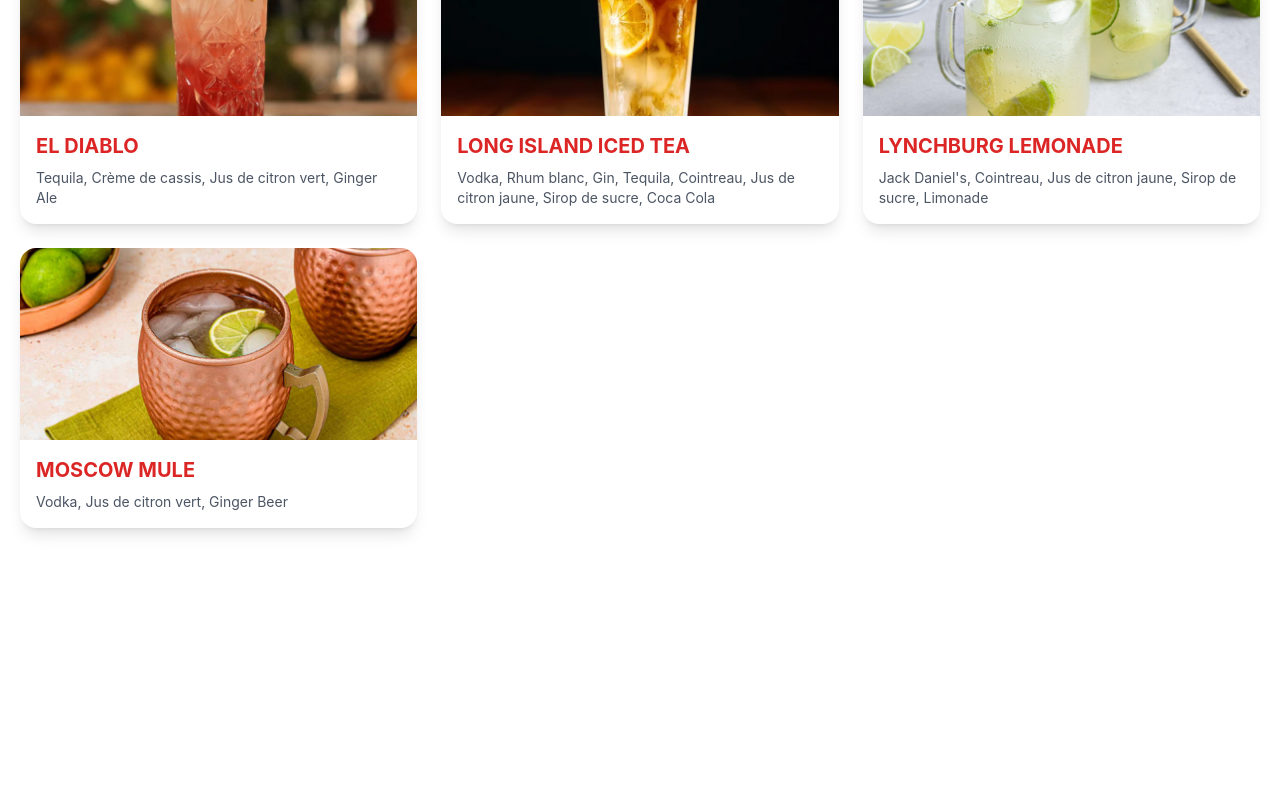
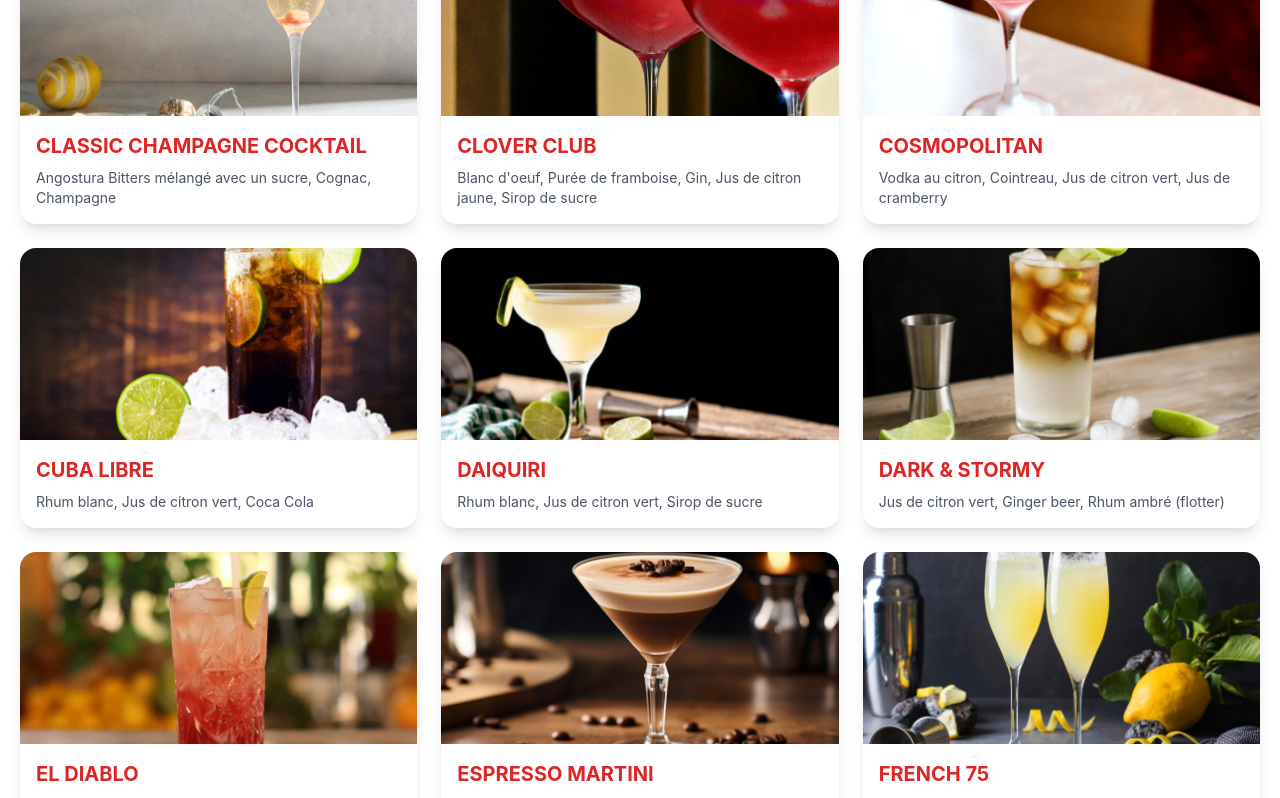
Before and after one commit to tho-bre/ebs-recipe-app, a React (Create React App) app: page / in a window 1280 px wide. Shown: the part 1240-2038 px from the top of the page. Before the commit the page ends 1788 px from the top, so only its background shows below. Built offline with nearby package versions, Linux system fonts and the light colour scheme; the HTML template or start-up script is replaced by a standard one.

Commit message:
Update cocktail recipes and images

```diff
--- a/src/data/cocktails.js
+++ b/src/data/cocktails.js
@@ -12,7 +12,7 @@ export const cocktails = [
         { name: "Ginger Beer", quantity: "Remplir", unit: "" }
       ],
       decoration: "Quartier de citron vert",
-      optional: "Mule jamaïcaine : Remplacer la vodka par du rhum épicé."
+      optional: "Mule jamaïcaine : Remplacer la vodka par du rhum épicé"
     },
     {
       id: 2,
@@ -65,7 +65,7 @@ export const cocktails = [
         { name: "Coca Cola", quantity: "Remplir", unit: "" }
       ],
       decoration: "Quartier de citron jaune",
-      optional: "Beverly Hills Iced Tea : Remplacer le Coca Cola par du Champagne."
+      optional: "Beverly Hills Iced Tea : Remplacer le Coca Cola par du Champagne"
     },
     {
       id: 5,
@@ -111,8 +111,8 @@ export const cocktails = [
         { name: "Baileys", quantity: "2", unit: "cl" },
         { name: "Cointreau", quantity: "2", unit: "cl" }
       ],
-      decoration: "Mettre le feu",
-      optional: ""
+      decoration: "",
+      optional: "Enflammer le shooter"
     },
     {
       id: 8,
@@ -133,7 +133,7 @@ export const cocktails = [
       id: 9,
       name: "BELLINI",
       image: "/images/bellini.jpg",
-      glass: "Flute à champagne",
+      glass: "Flûte à champagne",
       ice: "Aucun",
       technique: "Shaker & filtrer",
       ingredients: [
@@ -142,7 +142,7 @@ export const cocktails = [
         { name: "Prosecco", quantity: "Remplir", unit: "" }
       ],
       decoration: "",
-      optional: "Rossini : Remplacer la purée et liqueur de pêche par de la purée et liqueur de framboise."
+      optional: "Rossini : Remplacer la purée et liqueur de pêche par de la purée et liqueur de framboise"
     },
     {
       id: 10,
@@ -159,7 +159,7 @@ export const cocktails = [
       ],
       decoration: "Zeste d'orange",
       optional: ""
-    },,
+    },
     {
       id: 11,
       name: "BLOODY MARY",
@@ -208,6 +208,206 @@ export const cocktails = [
         { name: "Sirop de sucre", quantity: "2", unit: "cl" }
       ],
       decoration: "Quartier de citron vert",
-      optional: "Remplacer la cachaça par du rhum blanc de Martinique."
+      optional: "Remplacer la cachaça par du rhum blanc de Martinique"
+    },
+    {
+      id: 14,
+      name: "CLASSIC CHAMPAGNE COCKTAIL",
+      image: "/images/classic-champagne-cocktail.jpg",
+      glass: "Flûte à champagne",
+      ice: "Aucun",
+      technique: "Au verre",
+      ingredients: [
+        { name: "Angostura Bitters mélangé avec un sucre", quantity: "1", unit: "" },
+        { name: "Cognac", quantity: "2", unit: "cl" },
+        { name: "Champagne", quantity: "Remplir", unit: "" }
+      ],
+      decoration: "",
+      optional: ""
+    },
+    {
+      id: 15,
+      name: "CLOVER CLUB",
+      image: "/images/clover-club.jpg",
+      glass: "Coupe à champagne",
+      ice: "Aucun",
+      technique: "Shaker & filtrer",
+      ingredients: [
+        { name: "Blanc d'oeuf", quantity: "1", unit: "" },
+        { name: "Purée de framboise", quantity: "1,5", unit: "cl" },
+        { name: "Gin", quantity: "6", unit: "cl" },
+        { name: "Jus de citron jaune", quantity: "3", unit: "cl" },
+        { name: "Sirop de sucre", quantity: "1", unit: "cl" }
+      ],
+      decoration: "Une framboise",
+      optional: ""
+    },
+    {
+      id: 16,
+      name: "COSMOPOLITAN",
+      image: "/images/cosmopolitan.jpg",
+      glass: "Coupe à champagne",
+      ice: "Aucun",
+      technique: "Shaker & filtrer",
+      ingredients: [
+        { name: "Vodka au citron", quantity: "4", unit: "cl" },
+        { name: "Cointreau", quantity: "2", unit: "cl" },
+        { name: "Jus de citron vert", quantity: "1", unit: "cl" },
+        { name: "Jus de cramberry", quantity: "3", unit: "cl" }
+      ],
+      decoration: "Zeste d'orange",
+      optional: "Enflammer le zeste d'orange au dessus du verre"
+    },
+    {
+      id: 17,
+      name: "CUBA LIBRE",
+      image: "/images/cuba-libre.jpg",
+      glass: "Verre haut",
+      ice: "Cube",
+      technique: "Au verre",
+      ingredients: [
+        { name: "Rhum blanc", quantity: "4", unit: "cl" },
+        { name: "Jus de citron vert", quantity: "1", unit: "cl" },
+        { name: "Coca Cola", quantity: "Remplir", unit: "" }
+      ],
+      decoration: "Quartier de citron vert",
+      optional: "Cubata : Remplacer le rhum blanc par du rhum ambré"
+    },
+    {
+      id: 18,
+      name: "DAIQUIRI",
+      image: "/images/daiquiri.jpg",
+      glass: "Coupe à champagne",
+      ice: "Aucun",
+      technique: "Shaker & filtrer",
+      ingredients: [
+        { name: "Rhum blanc", quantity: "6", unit: "cl" },
+        { name: "Jus de citron vert", quantity: "3", unit: "cl" },
+        { name: "Sirop de sucre", quantity: "1,5", unit: "cl" }
+      ],
+      decoration: "",
+      optional: ""
+    },
+    {
+      id: 19,
+      name: "DARK & STORMY",
+      image: "/images/dark-&-stormy.jpg",
+      glass: "Verre haut",
+      ice: "Cube",
+      technique: "Au verre",
+      ingredients: [
+        { name: "Jus de citron vert", quantity: "2", unit: "cl" },
+        { name: "Ginger beer", quantity: "Remplir", unit: "" },
+        { name: "Rhum ambré (flotter)", quantity: "4", unit: "cl" }
+      ],
+      decoration: "Quartier de citron vert",
+      optional: ""
+    },
+    {
+      id: 20,
+      name: "ESPRESSO MARTINI",
+      image: "/images/espresso-martini.jpg",
+      glass: "Coupe à champagne",
+      ice: "Aucun",
+      technique: "Shaker & filtrer",
+      ingredients: [
+        { name: "Vodka", quantity: "4", unit: "cl" },
+        { name: "Kahlua", quantity: "2", unit: "cl" },
+        { name: "Espresso", quantity: "1", unit: "shot" },
+        { name: "Sirop de sucre", quantity: "1", unit: "cl" }
+      ],
+      decoration: "3 grains de café",
+      optional: "Le sirop de sucre dépend de l'amertume du café"
+    },
+    {
+      id: 21,
+      name: "FRENCH 75",
+      image: "/images/french-75.jpg",
+      glass: "Flûte à champagne",
+      ice: "Aucun",
+      technique: "Shaker & filtrer",
+      ingredients: [
+        { name: "Gin", quantity: "4", unit: "cl" },
+        { name: "Jus de citron jaune", quantity: "2", unit: "cl" },
+        { name: "Sirop de sucre", quantity: "1", unit: "cl" },
+        { name: "Champagne", quantity: "Remplir", unit: "" }
+      ],
+      decoration: "Zeste de citron jaune",
+      optional: ""
+    },
+    {
+      id: 22,
+      name: "FRENCH MARTINI",
+      image: "/images/french-martini.jpg",
+      glass: "Coupe à champagne",
+      ice: "Aucun",
+      technique: "Shaker & filtrer",
+      ingredients: [
+        { name: "Vodka", quantity: "4", unit: "cl" },
+        { name: "Chambord", quantity: "2", unit: "cl" },
+        { name: "Jus d'ananas", quantity: "4", unit: "cl" }
+      ],
+      decoration: "Une framboise",
+      optional: ""
+    },
+    {
+      id: 23,
+      name: "GIN BASIL SMASH",
+      image: "/images/gin-basil-smash.jpg",
+      glass: "Rocks",
+      ice: "Cube",
+      technique: "Shaker & Filtrer",
+      ingredients: [
+        { name: "Basilic", quantity: "8 à 12", unit: "feuilles" },
+        { name: "Gin", quantity: "6", unit: "cl" },
+        { name: "Jus de citron jaune", quantity: "3", unit: "cl" },
+        { name: "Sirop de sucre", quantity: "1,5", unit: "cl" }
+      ],
+      decoration: "Une feuille de basilic",
+      optional: ""
+    },
+    {
+      id: 24,
+      name: "GIN TONIC",
+      image: "/images/gin-tonic.jpg",
+      glass: "Verre haut",
+      ice: "Cube",
+      technique: "Au verre",
+      ingredients: [
+        { name: "Gin", quantity: "4", unit: "cl" },
+        { name: "Tonic", quantity: "Remplir", unit: "" }
+      ],
+      decoration: "Quartier de citron vert",
+      optional: ""
+    },
+    {
+      id: 25,
+      name: "GODFATHER",
+      image: "/images/godfather.jpg",
+      glass: "Rocks",
+      ice: "Cube",
+      technique: "Au verre",
+      ingredients: [
+        { name: "Scotch Whisky", quantity: "3", unit: "cl" },
+        { name: "Amaretto", quantity: "3", unit: "cl" }
+      ],
+      decoration: "",
+      optional: ""
+    },
+    {
+      id: 26,
+      name: "HEMINGWAY DAIQUIRI",
+      image: "/images/hemingway-daiquiri.jpg",
+      glass: "Coupe à champagne",
+      ice: "Aucun",
+      technique: "Shaker & filtrer",
+      ingredients: [
+        { name: "Rhum blanc", quantity: "5", unit: "cl" },
+        { name: "Maraschino", quantity: "1", unit: "cl" },
+        { name: "Jus de citron vert", quantity: "2", unit: "cl" },
+        { name: "Jus de pamplemousse", quantity: "2", unit: "cl" }
+      ],
+      decoration: "Une cerise",
+      optional: "Comme Hemingway était diabétique, ce cocktail ne contient pas de sirop de sucre"
     }
   ];
```
